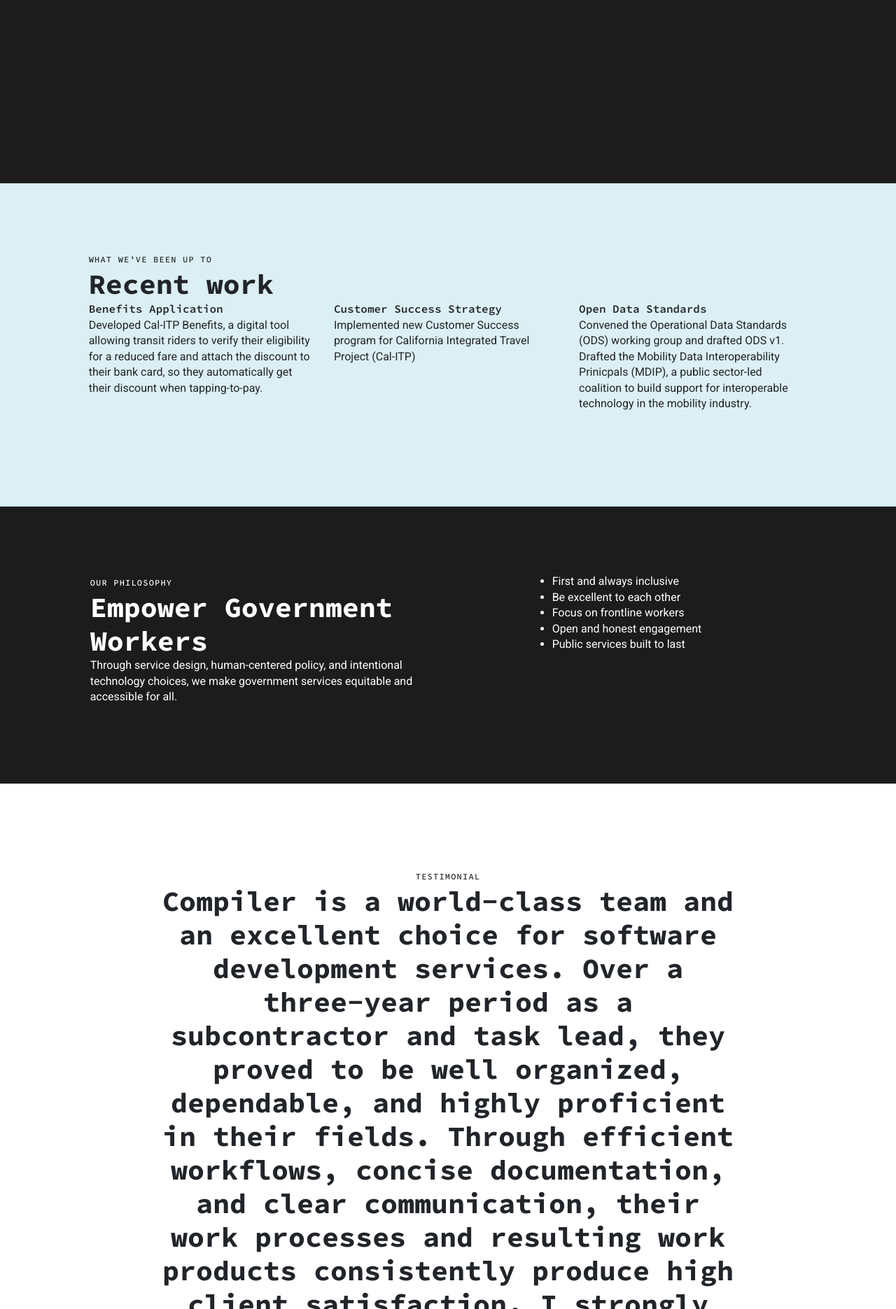
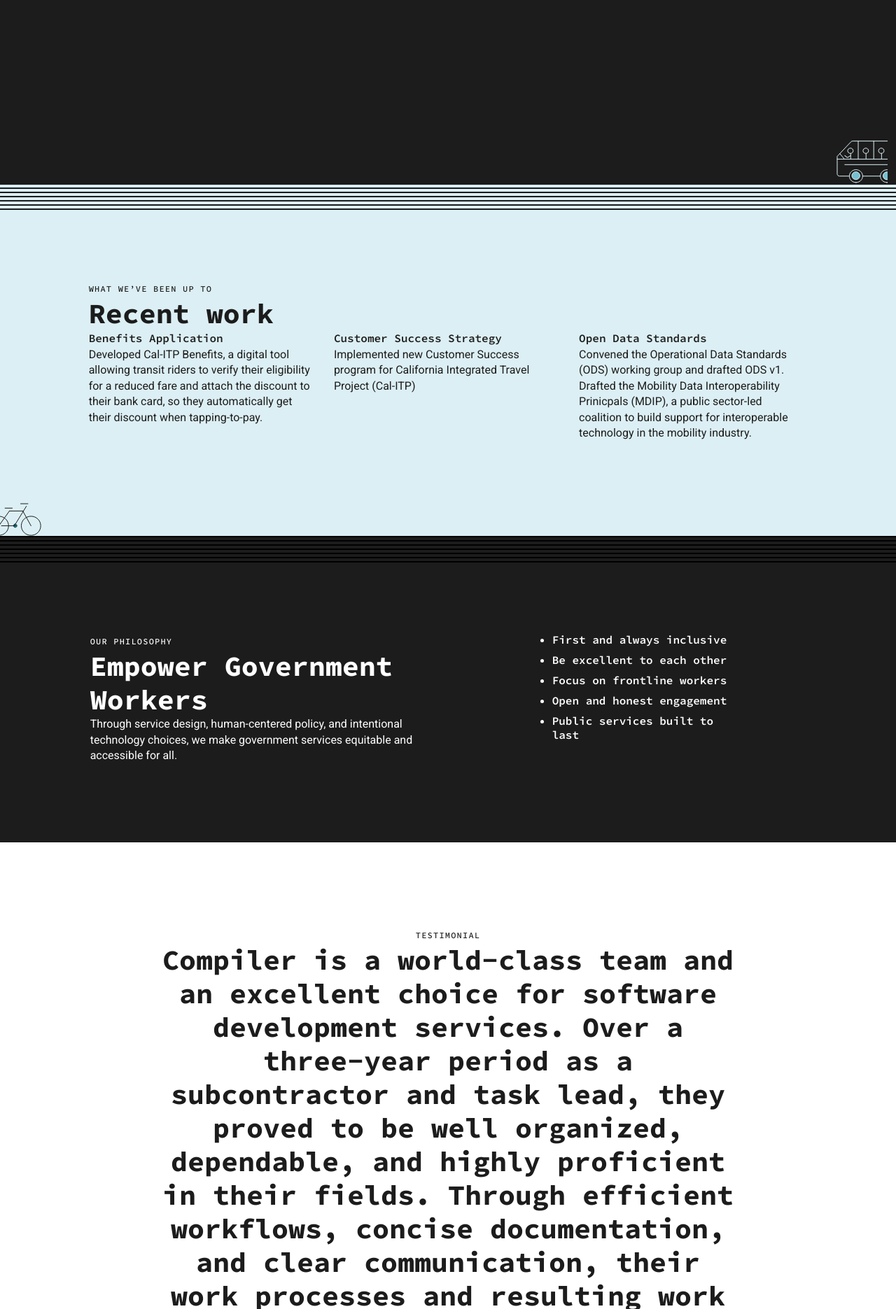
Before and after one commit to compilerla/compiler.la, a Jekyll site: the page built from about.html, in a window 1280 px wide. Shown: the part 638-2509 px from the top of the page at 70% size. Built offline with Jekyll 4.4.1, drawn with Linux system fonts in a browser that asks for light colours.

Commit message:
feat(about): add lines, svgs

```diff
--- a/about.html
+++ b/about.html
@@ -4,7 +4,7 @@ description: We build open-source, human-centered, secure, agile solutions to su
 footer: d-none
 ---
 
-<div class="row d-flex align-items-center h-100vh-minus-nav">
+<div class="row d-flex align-items-center h-100vh-minus-nav position-relative">
     <div class="container">
         <div class="offset-lg-1 col-lg-7">
             <span class="pill">About Us</span>
@@ -12,10 +12,18 @@ footer: d-none
             <p class="mb-3 pb-3 text-info">At Compiler we’re dedicated to building open-source, human-centered, secure, solutions to support the delivery of government services that increase equity of opportunity.</p>
             <a class="btn btn-primary" target="_blank" href="/capabilities">Read our Capabilities Statement</a>
         </div>
+        <img class="position-absolute bottom-0 end-0" src="/assets/illustrations/bus.svg">
     </div>
 </div>
 
-<div class="bg-w-100" style="background-color: #DCEFF4;">
+<div class="bg-w-100 position-relative" style="background-color: #DCEFF4;">
+    <hr class="border border-100 border-dark border-19 opacity-100 mb-1">
+    <hr class="border border-100 border-dark border-19 opacity-100 mb-1">
+    <hr class="border border-100 border-dark border-19 opacity-100 mb-1">
+    <hr class="border border-100 border-dark border-19 opacity-100 mb-1">
+    <hr class="border border-100 border-dark border-19 opacity-100 mb-1">
+    <hr class="border border-100 border-dark border-19 opacity-100 mb-1">
+    <hr class="border border-100 border-dark border-19 opacity-100 mb-1">
     <div class="row">
         <div class="container my-5 py-5">
             <div class="offset-lg-1 col-lg-10 mb-md-4">
@@ -36,10 +44,19 @@ footer: d-none
                     </div>
                 </div>
             </div>
+            <img class="position-absolute bottom-0 start-0" src="/assets/illustrations/bicycle.svg">
         </div>
     </div>
 </div>
 
+<div class="bg-w-100">
+    <hr class="border border-100 border-black border-19 opacity-100 mb-1">
+    <hr class="border border-100 border-black border-19 opacity-100 mb-1">
+    <hr class="border border-100 border-black border-19 opacity-100 mb-1">
+    <hr class="border border-100 border-black border-19 opacity-100 mb-1">
+    <hr class="border border-100 border-black border-19 opacity-100 mb-1">
+    <hr class="border border-100 border-black border-19 opacity-100 mb-1">
+    <hr class="border border-100 border-black border-19 opacity-100 mb-1">
     <div class="row">
         <div class="container my-5 py-5">
             <div class="row">
@@ -50,12 +67,13 @@ footer: d-none
                 </div>
                 <div class="offset-lg-1 col-lg-3">
                     <ul>
-                    <li>First and always inclusive</li>
-                    <li>Be excellent to each other</li>
-                    <li>Focus on frontline workers</li>
-                    <li>Open and honest engagement</li>
-                    <li>Public services built to last</li>
+                        <li class="h4 fs-6">First and always inclusive</li>
+                        <li class="h4 fs-6">Be excellent to each other</li>
+                        <li class="h4 fs-6">Focus on frontline workers</li>
+                        <li class="h4 fs-6">Open and honest engagement</li>
+                        <li class="h4 fs-6">Public services built to last</li>
                     </ul>
+                </div>
             </div>
         </div>
     </div>
@@ -73,6 +91,13 @@ footer: d-none
             </div>
         </div>
     </div>
+    <hr class="border border-100 border-dark border-19 opacity-100 mb-1">
+    <hr class="border border-100 border-dark border-19 opacity-100 mb-1">
+    <hr class="border border-100 border-dark border-19 opacity-100 mb-1">
+    <hr class="border border-100 border-dark border-19 opacity-100 mb-1">
+    <hr class="border border-100 border-dark border-19 opacity-100 mb-1">
+    <hr class="border border-100 border-dark border-19 opacity-100 mb-1">
+    <hr class="border border-100 border-dark border-19 opacity-100 mb-1">
 </div>
 
 <div class="row">
@@ -170,6 +195,13 @@ footer: d-none
             </div>
         </div>
     </div>
+    <hr class="border border-100 border-dark border-19 opacity-100 mb-1">
+    <hr class="border border-100 border-dark border-19 opacity-100 mb-1">
+    <hr class="border border-100 border-dark border-19 opacity-100 mb-1">
+    <hr class="border border-100 border-dark border-19 opacity-100 mb-1">
+    <hr class="border border-100 border-dark border-19 opacity-100 mb-1">
+    <hr class="border border-100 border-dark border-19 opacity-100 mb-1">
+    <hr class="border border-100 border-dark border-19 opacity-100 mb-1">
 </div>
 
 <div class="row">
--- a/styles/base.css
+++ b/styles/base.css
@@ -13,6 +13,8 @@
     --bs-secondary-rgb: 81, 177, 199;
     --bs-light: #545454; /* Use with .border-light above Footer - /brand/scales/gray/4 */
     --bs-light-rgb: 84, 84, 84;
+    --bs-dark: #1C1C1C; /* Use with .border-dark for About */
+    --bs-dark-rgb: 28, 28, 28;
     --bs-info: #BEB3B3; /* Use with .text-info */
     --bs-info-rgb: 190,190,190;
     --bs-font-sans-serif: "Roboto", system-ui,-apple-system,"Segoe UI","Helvetica Neue","Noto Sans","Liberation Sans",Arial,sans-serif,"Apple Color Emoji","Segoe UI Emoji","Segoe UI Symbol","Noto Color Emoji";
@@ -290,3 +292,16 @@ h6 {
 .h-100vh-minus-nav {
     height: calc(100vh - 72px);
 }
+
+.border-100 {
+    margin: 0 calc(var(--bs-gutter-x) * -.5);
+    padding: 0;
+}
+
+.border-19 {
+    --bs-border-width: 1.9px;
+}
+
+.border-black {
+    --bs-border-color: #000;
+}
```
Also changed, not shown: assets/illustrations/bicycle.svg (added), assets/illustrations/bus.svg (added). Lines whose indentation alone changed are shown as unchanged.
